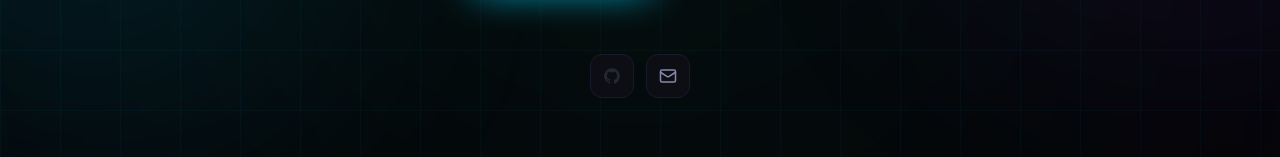
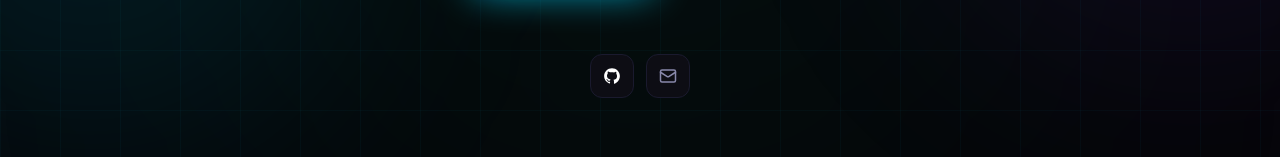
Before and after one commit to marcoXmartins25/Portfolio, a Next.js app: page / in a window 1280 px wide. Shown: the part 550-707 px from the top of the page. Built offline with nearby package versions, Linux system fonts and the light colour scheme.

Commit message:
cganhes - Atualização do ícone do GitHub para a versão mais recente, garantindo melhor compatibilidade e aparência aprimorada.

```diff
--- a/src/components/icons/GithubIcon.tsx
+++ b/src/components/icons/GithubIcon.tsx
@@ -1,7 +1,7 @@
 export function GithubIcon({ size = 28, className = "" }: { size?: number; className?: string }) {
   return (
     <svg width={size} height={size} viewBox="0 0 32 32" fill="none" className={className}>
-      <path fillRule="evenodd" clipRule="evenodd" d="M16 2C8.27 2 2 8.27 2 16c0 6.19 4.01 11.43 9.57 13.29.7.13.96-.3.96-.67v-2.35c-3.89.85-4.71-1.87-4.71-1.87-.64-1.62-1.56-2.05-1.56-2.05-1.27-.87.1-.85.1-.85 1.41.1 2.15 1.45 2.15 1.45 1.25 2.14 3.28 1.52 4.08 1.16.13-.9.49-1.52.89-1.87-3.11-.35-6.38-1.55-6.38-6.92 0-1.53.55-2.78 1.44-3.76-.14-.35-.62-1.78.14-3.71 0 0 1.18-.38 3.85 1.44A13.4 13.4 0 0116 9.3c1.19.01 2.39.16 3.51.47 2.67-1.82 3.85-1.44 3.85-1.44.76 1.93.28 3.36.14 3.71.9.98 1.44 2.23 1.44 3.76 0 5.38-3.28 6.57-6.4 6.91.5.43.95 1.29.95 2.6v3.85c0 .37.25.81.96.67C25.99 27.43 30 22.19 30 16 30 8.27 23.73 2 16 2z" fill="#24292F"/>
+      <path fillRule="evenodd" clipRule="evenodd" d="M16 2C8.27 2 2 8.27 2 16c0 6.19 4.01 11.43 9.57 13.29.7.13.96-.3.96-.67v-2.35c-3.89.85-4.71-1.87-4.71-1.87-.64-1.62-1.56-2.05-1.56-2.05-1.27-.87.1-.85.1-.85 1.41.1 2.15 1.45 2.15 1.45 1.25 2.14 3.28 1.52 4.08 1.16.13-.9.49-1.52.89-1.87-3.11-.35-6.38-1.55-6.38-6.92 0-1.53.55-2.78 1.44-3.76-.14-.35-.62-1.78.14-3.71 0 0 1.18-.38 3.85 1.44A13.4 13.4 0 0116 9.3c1.19.01 2.39.16 3.51.47 2.67-1.82 3.85-1.44 3.85-1.44.76 1.93.28 3.36.14 3.71.9.98 1.44 2.23 1.44 3.76 0 5.38-3.28 6.57-6.4 6.91.5.43.95 1.29.95 2.6v3.85c0 .37.25.81.96.67C25.99 27.43 30 22.19 30 16 30 8.27 23.73 2 16 2z" fill="white"/>
     </svg>
   );
 }
```
